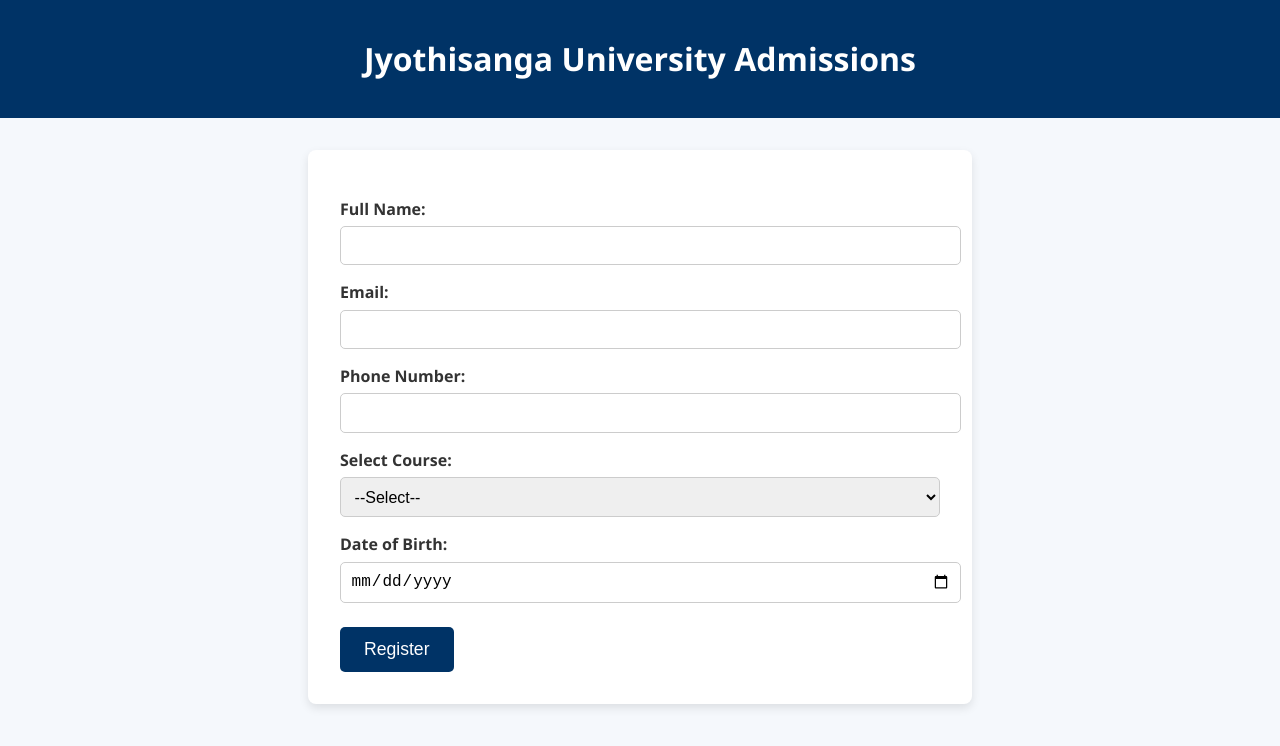
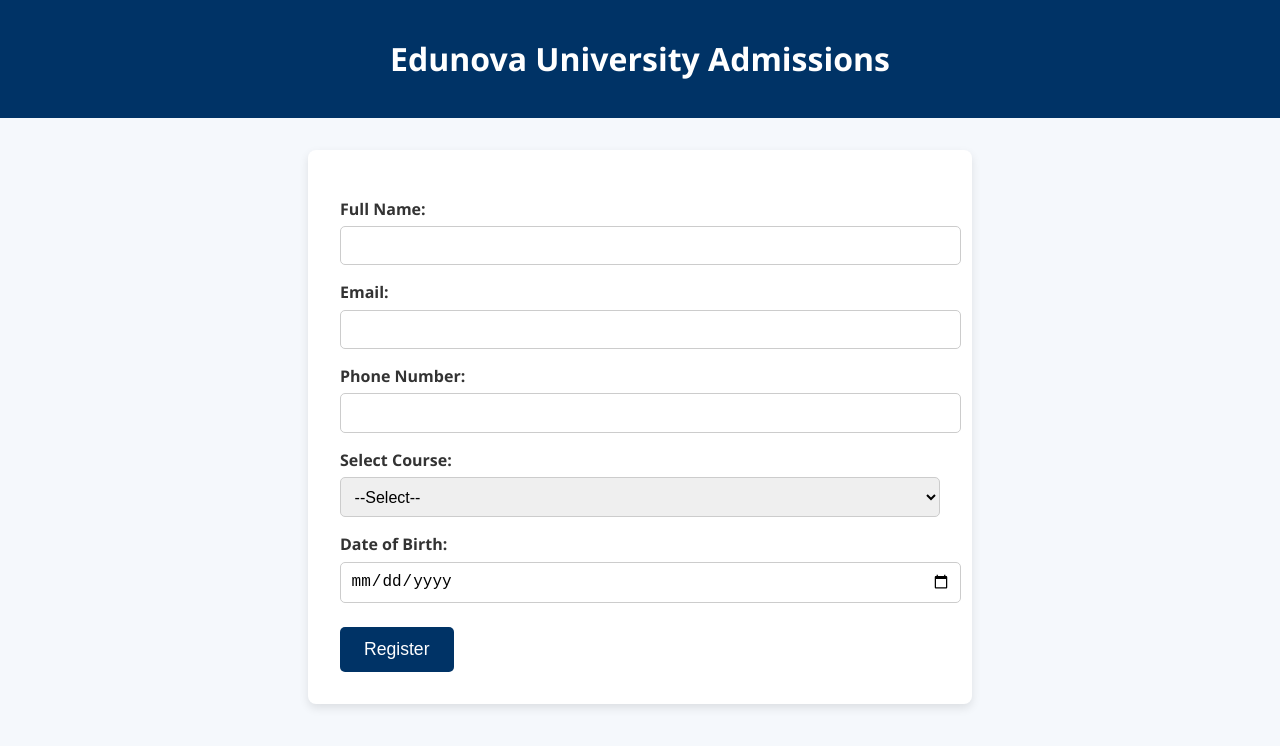
Before and after one commit to Nandini1506/jyothisanga-University, a plain HTML site: page admissions.html in a window 1280 px wide. Drawn offline with Linux system fonts and the light colour scheme.

Commit message:
Update admissions.html
Signed-off-by: Nandini1506 <nandinikotturu2000@gmail.com>

```diff
--- a/admissions.html
+++ b/admissions.html
@@ -3,7 +3,7 @@
 <head>
   <meta charset="UTF-8" />
   <meta name="viewport" content="width=device-width, initial-scale=1" />
-  <title>Admissions | Jyothisanga University</title>
+  <title>Admissions | Edunova University</title>
   <style>
     body {
       font-family: 'Segoe UI', sans-serif;
@@ -55,7 +55,7 @@
 </head>
 <body>
   <header>
-    <h1>Jyothisanga University Admissions</h1>
+    <h1>Edunova University Admissions</h1>
   </header>
 
   <form id="admissionForm">
```
